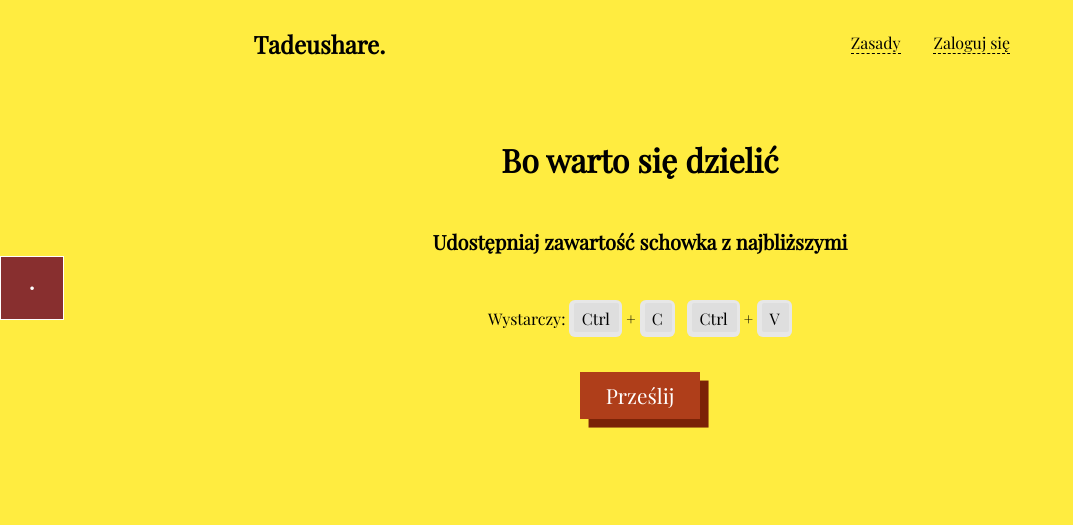
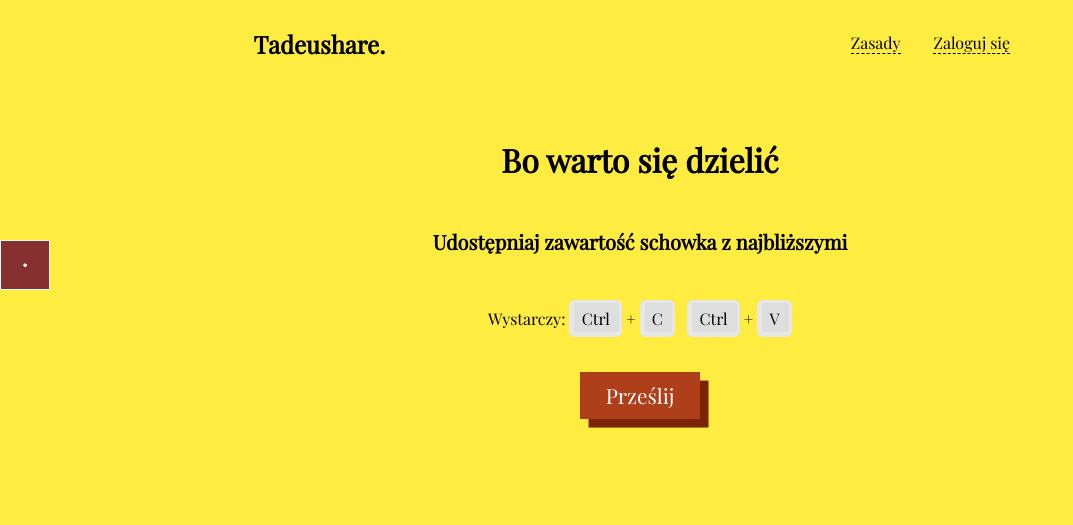
Before and after one commit to pniedzwiedzinski/tadeushare, a PHP site: page / in a window 1280 px wide. Shown: the top 525 px of the page, without its empty margins (0-1073 px from the left). Run offline with PHP 8.4, Linux system fonts and the light colour scheme.

Commit message:
Fix #extra on large screens

```diff
--- a/style.css
+++ b/style.css
@@ -293,10 +293,13 @@ footer div {
 
 #extra .show {
   position: absolute;
-  height: 5vw;
   background: #882f2f;
   color: white;
+  height: 5vw;
+  max-height: 50px;
   width: 5vw;
+  max-width: 50px;
+  top: 0;
   left: 10vw;
 
 }
```
